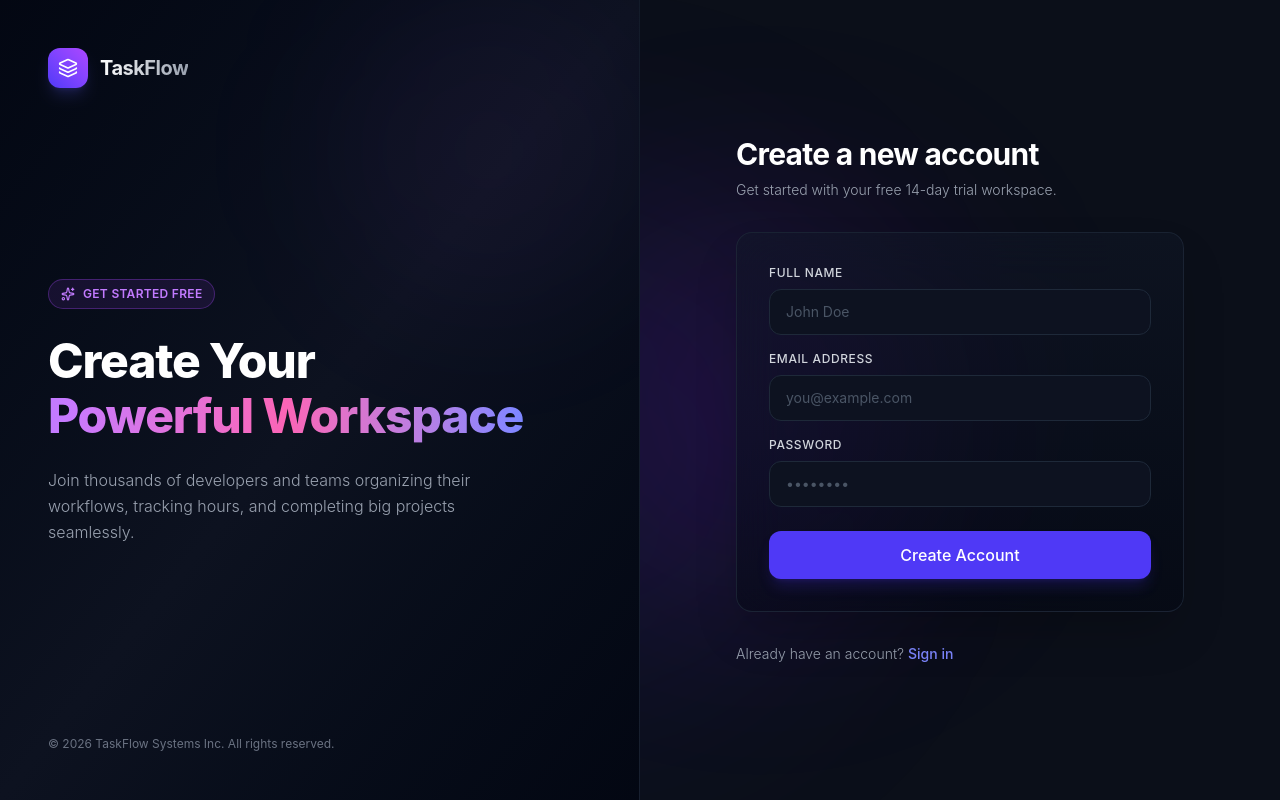
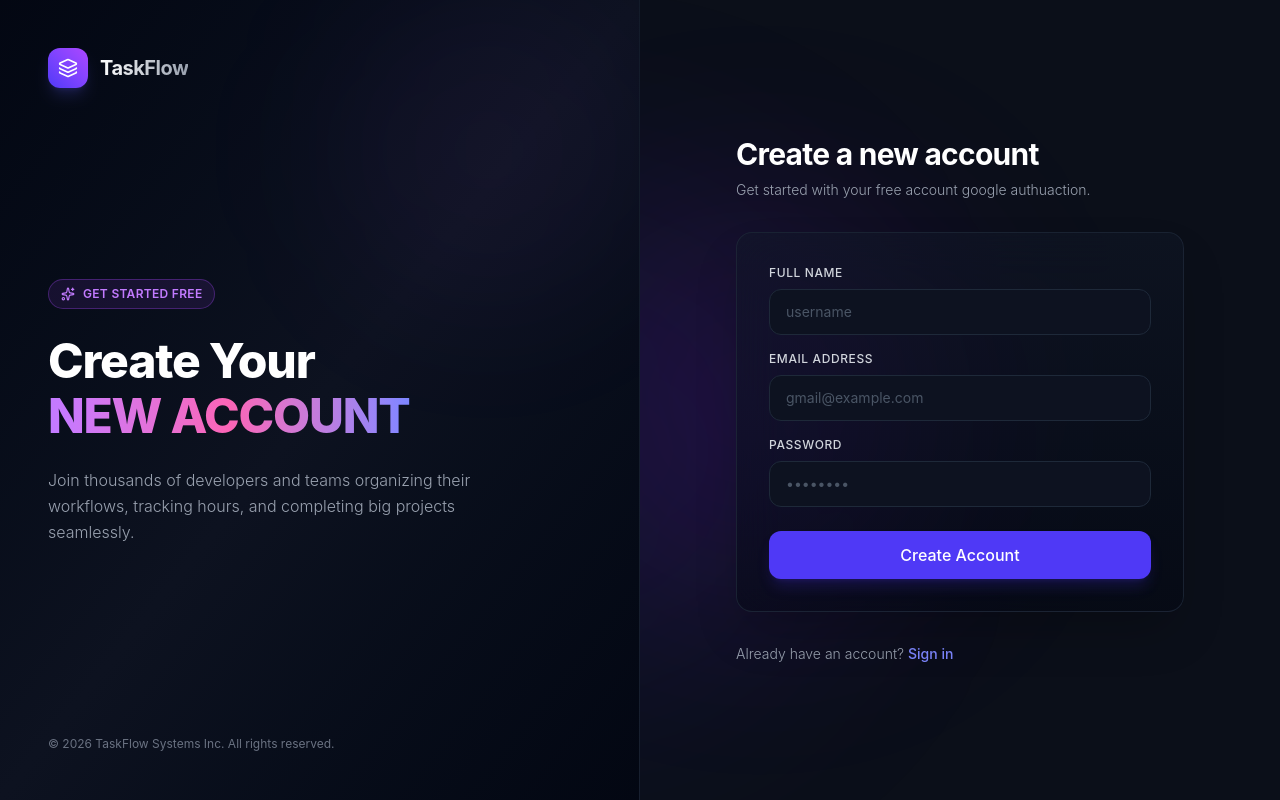
Before and after one commit to marcossbc/TaskFlow-Next-js, a Next.js app: page /register in a window 1280 px wide. Built offline with nearby package versions, Linux system fonts and the light colour scheme; no server answers.

Commit message:
isuse login an register

```diff
--- a/app/login/page.tsx
+++ b/app/login/page.tsx
@@ -63,9 +63,9 @@ export default function LoginPage() {
             <span>Welcome Back</span>
           </div>
           <h1 className="text-4xl sm:text-5xl font-extrabold tracking-tight text-white leading-[1.15]">
-            Be a Part of <br />
+            Login For account <br />
             <span className="bg-gradient-to-r from-indigo-400 via-purple-400 to-pink-400 bg-clip-text text-transparent">
-              Something Beautiful
+              Sign in to your account
             </span>
           </h1>
           <p className="text-gray-400 font-light max-w-md leading-relaxed">
--- a/app/register/page.tsx
+++ b/app/register/page.tsx
@@ -59,7 +59,7 @@ export default function RegisterPage() {
           <h1 className="text-4xl sm:text-5xl font-extrabold tracking-tight text-white leading-[1.15]">
             Create Your <br />
             <span className="bg-gradient-to-r from-purple-400 via-pink-400 to-indigo-400 bg-clip-text text-transparent">
-              Powerful Workspace
+              NEW ACCOUNT
             </span>
           </h1>
           <p className="text-gray-400 font-light max-w-md leading-relaxed">
@@ -82,7 +82,7 @@ export default function RegisterPage() {
               Create a new account
             </h2>
             <p className="text-sm text-gray-400 font-light">
-              Get started with your free 14-day trial workspace.
+              Get started with your free account google authuaction.
             </p>
           </div>
 
@@ -99,7 +99,7 @@ export default function RegisterPage() {
                   name="name"
                   type="text"
                   autoComplete="name"
-                  placeholder="John Doe"
+                  placeholder="username"
                   required
                   className="w-full px-4 py-3 rounded-xl border border-gray-800 bg-[#0D1220] text-sm text-gray-100 placeholder:text-gray-600 focus:outline-none focus:border-indigo-500 transition-all duration-150"
                 />
@@ -115,7 +115,7 @@ export default function RegisterPage() {
                   name="email"
                   type="email"
                   autoComplete="email"
-                  placeholder="you@example.com"
+                  placeholder="gmail@example.com"
                   required
                   className="w-full px-4 py-3 rounded-xl border border-gray-800 bg-[#0D1220] text-sm text-gray-100 placeholder:text-gray-600 focus:outline-none focus:border-indigo-500 transition-all duration-150"
                 />
```
